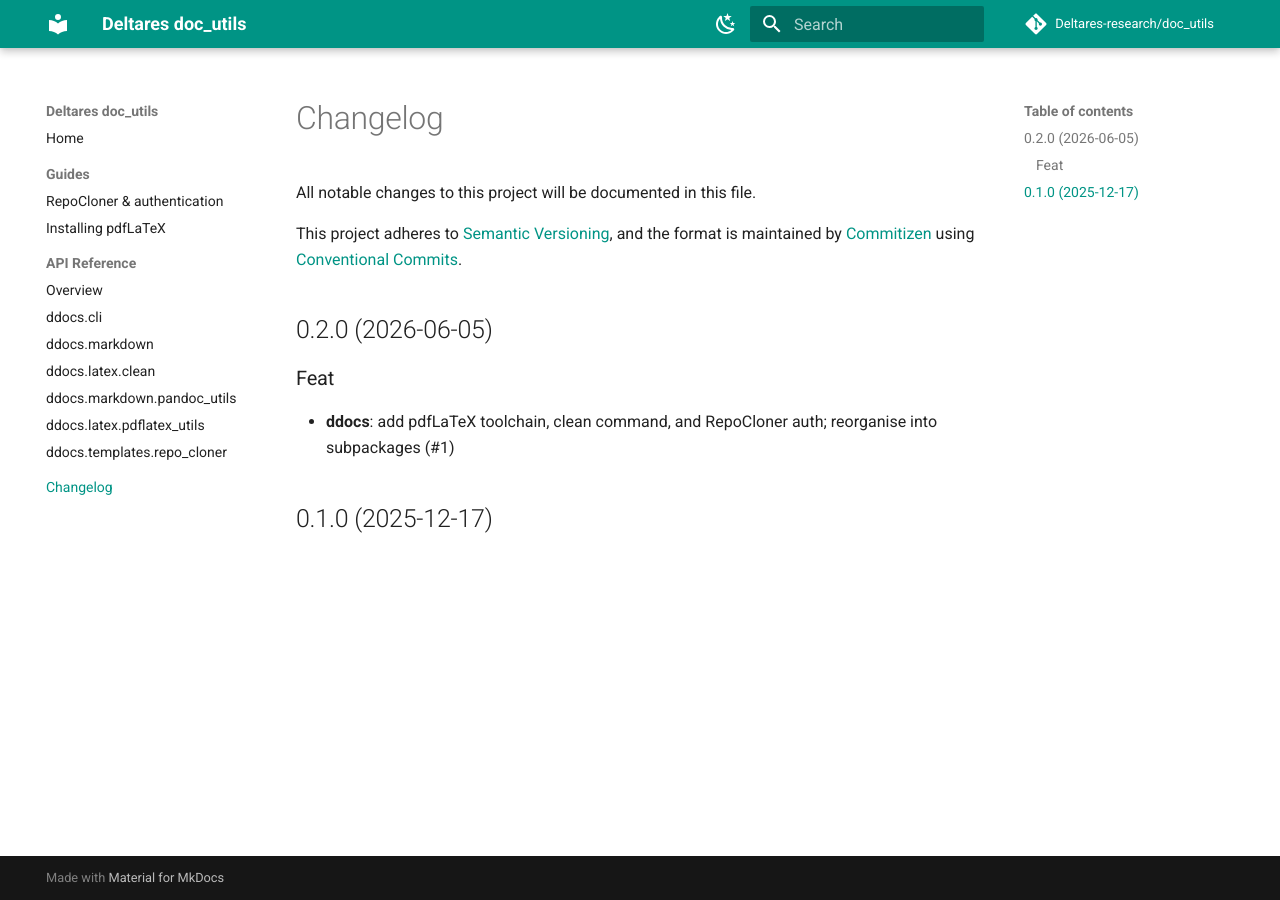
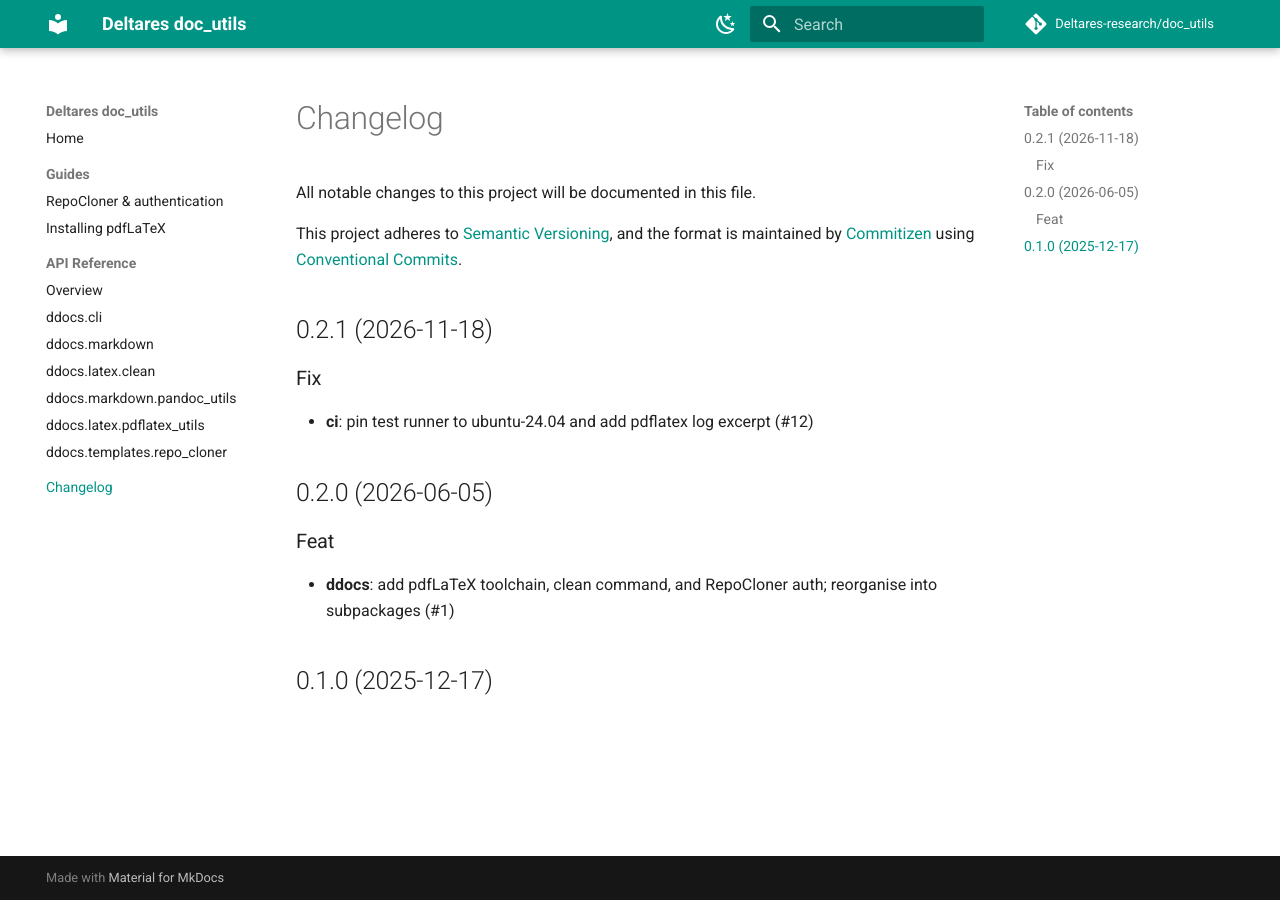
Before and after one commit to Deltares-research/doc_utils, an MkDocs documentation site: the page built from docs/changelog.md, in a window 1280 px wide. Built offline with MkDocs 1.6.1 and Material for MkDocs 9.7.7, drawn with Linux system fonts in a browser that asks for light colours; comment, search, counter and statistics services are not loaded.

Commit message:
release: 0.2.1 (#17)

```diff
--- a/docs/changelog.md
+++ b/docs/changelog.md
@@ -3,6 +3,12 @@
 All notable changes to this project will be documented in this file.
 
 This project adheres to [Semantic Versioning](https://semver.org/spec/v2.0.0.html), and the format is maintained by [Commitizen](https://commitizen-tools.github.io/commitizen/) using [Conventional Commits](https://www.conventionalcommits.org/).
+
+## 0.2.1 (2026-11-18)
+
+### Fix
+
+- **ci**: pin test runner to ubuntu-24.04 and add pdflatex log excerpt (#12)
 
 ## 0.2.0 (2026-06-05)
 
--- a/pyproject.toml
+++ b/pyproject.toml
@@ -1,6 +1,6 @@
 [project]
 name = "Deltares-HMS-Docs"
-version = "0.2.0"
+version = "0.2.1"
 description = "Documentation utility "
 authors = [
     {name = "Mostafa Farrag",email = "mostafa.farrag@deltares.nl"}
@@ -94,7 +94,7 @@ markers = [
 
 [tool.commitizen]
 name = "cz_conventional_commits"
-version = "0.2.0"
+version = "0.2.1"
 tag_format = "$version"
 version_files = [
     "pyproject.toml:^version",
```
Also changed, not shown: 1 other file.
